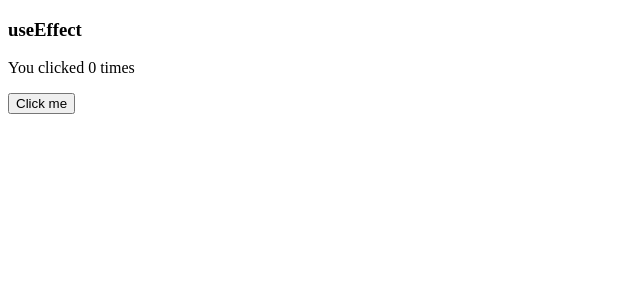
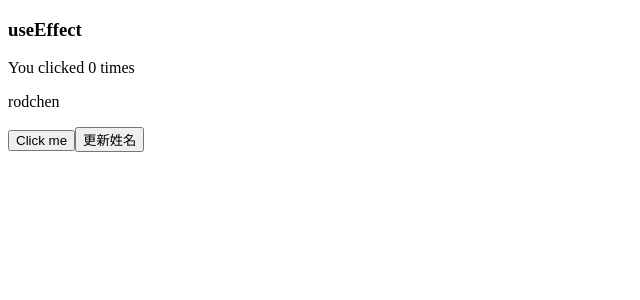
Before and after one commit to rodchen-king/react-hooks, a React (Create React App) app: page / in a window 1280 px wide. Shown: the top 300 px of the page, without its empty margins (0-640 px from the left). Built offline with nearby package versions, Linux system fonts and the light colour scheme.

Commit message:
1. effect性能优化基本demo

```diff
--- a/src/App.js
+++ b/src/App.js
@@ -3,30 +3,23 @@ import React, { useState, useEffect } from 'react';
 function Example () {
   // hooks
   const [count, setCount] = useState(0);
+  const [name, setName] = useState('rodchen');
+
   useEffect(() => {
-    // didmount
-    setTimeout(() => {
-      console.log('print log after 1s!');
-    }, 1000);
-    window.addEventListener('load', loadHandle);
-
-    // willunmont
-    return () => {
-      console.log('清除')
-      window.removeEventListener('load', loadHandle);
-    }
+    console.log('更新state!');
   })
 
-  const loadHandle = () => {
-    console.log('load document')
-  }
 
   return (
     <div>
       <h3>useEffect</h3>
       <p>You clicked {count} times</p>
+      <p>{name}</p>
       <button onClick={() => setCount(count + 1)}>
         Click me
+      </button>
+      <button onClick={() => setName(name + ' - ')}>
+        更新姓名
       </button>
     </div>
   )
```
